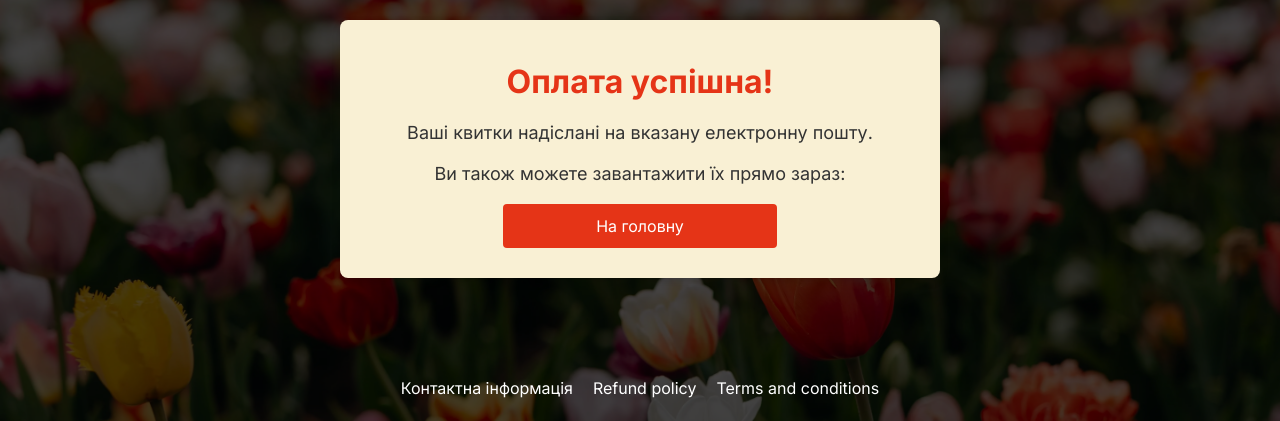
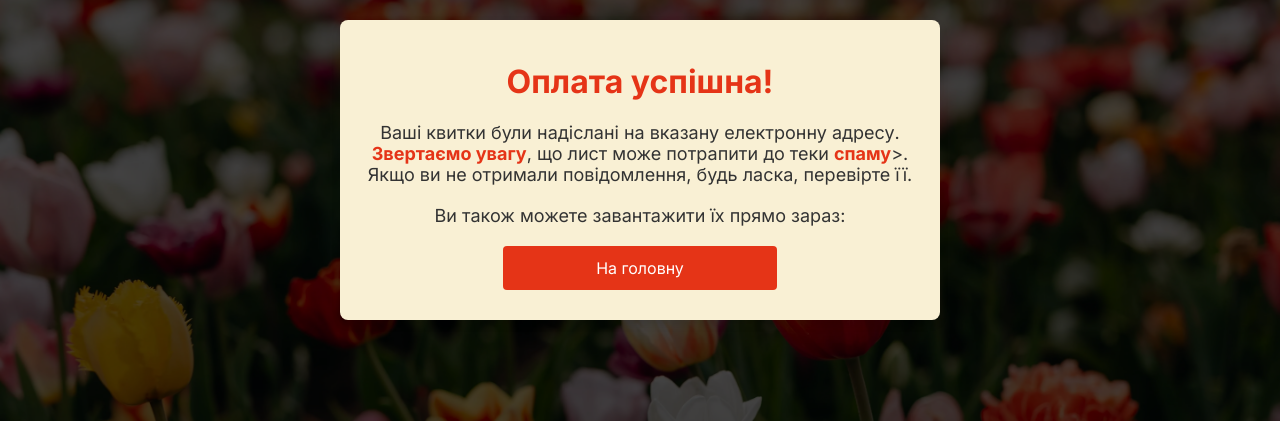
Before and after one commit to stugnait/VenGreenery, a Python web app: template app/templates/thanks.html in a window 1280 px wide. Shown: the part 97-518 px from the top of the page. Run offline with Jinja, Linux system fonts and the light colour scheme; the template is opened without the code that fills it, so the values that code supplies are empty; some web fonts are replaced.

Commit message:
add 'about spam' notion after paying for ticket

```diff
--- a/app/templates/thanks.html
+++ b/app/templates/thanks.html
@@ -22,7 +22,9 @@
 <main>
     <div class="container">
         <h1>Оплата успішна!</h1>
-        <p>Ваші квитки надіслані на вказану електронну пошту.</p>
+        <p>Ваші квитки були надіслані на вказану електронну адресу.
+            <span style="color: #e53417; font-weight: bold;">Звертаємо увагу</span>, що лист може потрапити до теки <span style="color: #e53417; font-weight: bold;">спаму</span>>.
+            Якщо ви не отримали повідомлення, будь ласка, перевірте її.</p>
         <p>Ви також можете завантажити їх прямо зараз:</p>
 
         <a href="https://vengreenery.net" class="btn">На головну</a>
```
